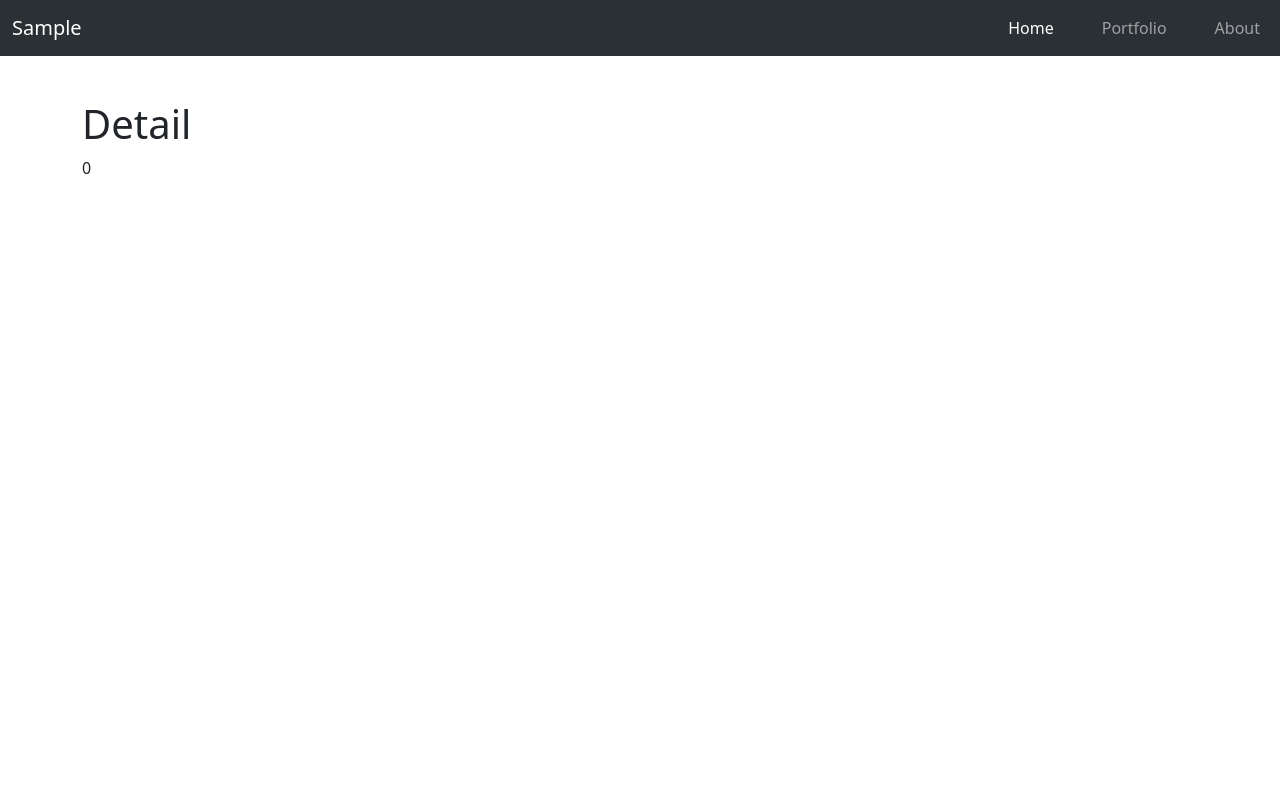
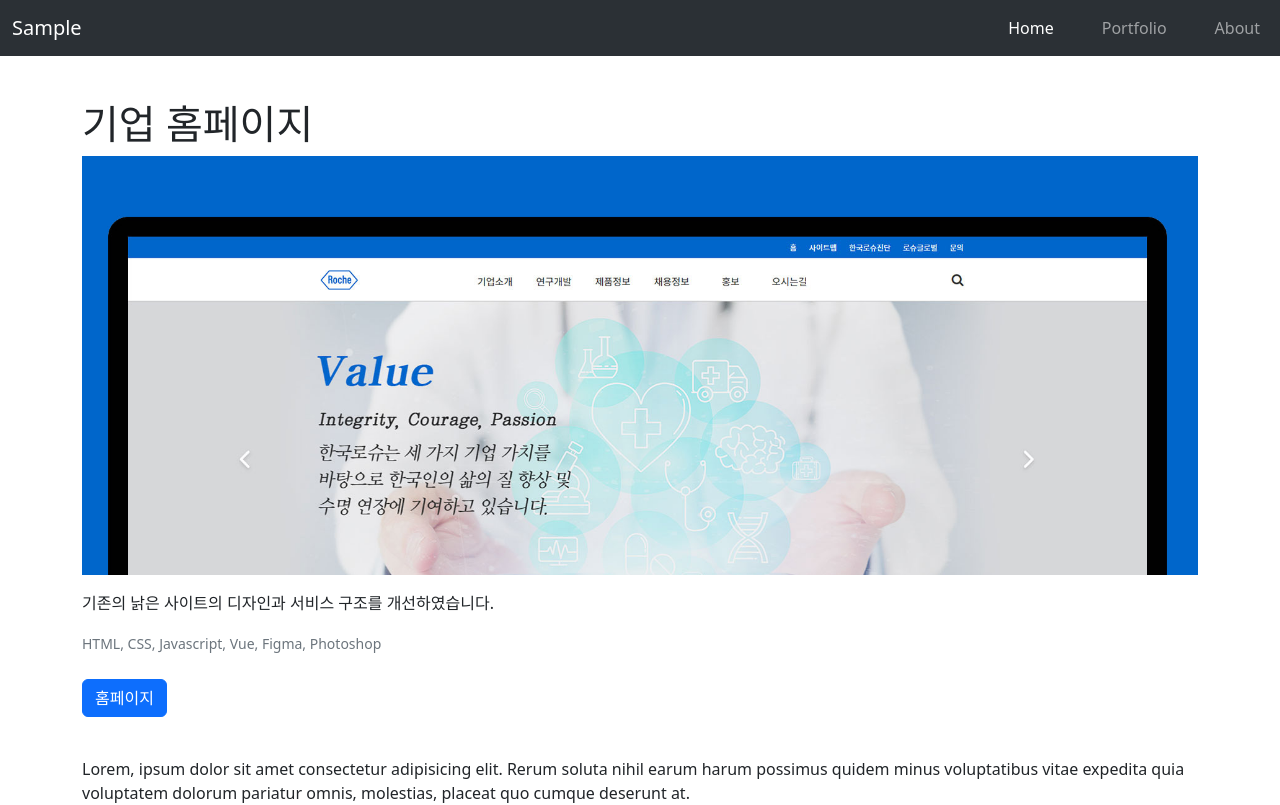
Before and after one commit to totorotail/portfolio, a Vue app: page /detail/0 in a window 1280 px wide. Shown: the top 805 px of the page. Built offline with nearby package versions, Linux system fonts and the light colour scheme.

Commit message:
feat: 상세페이지 구현

```diff
--- a/src/App.vue
+++ b/src/App.vue
@@ -1,10 +1,11 @@
 <script setup>
   import Navbar from './components/Navbar.vue';
+  import data from './assets/portfolio';
 </script>
 
 <template>
   <Navbar />
-  <router-view />
+  <router-view :data="data" />
 
 </template>
 
--- a/src/components/Detail.vue
+++ b/src/components/Detail.vue
@@ -1,14 +1,52 @@
 <template>
     <section id="detail" class="container">
-      <h1>Detail</h1>
-      {{ $route.params.id }}
+      <h1>{{ data[$route.params.id].title }}</h1>
+      <article class="pb-5">
+        <img
+          :src="`${data[$route.params.id].imgUrl}`"
+          :alt="`${data[$route.params.id].title}`"
+        />
+        <p>{{ data[$route.params.id].desc }}</p>
+        <small class="text-secondary">{{ data[$route.params.id].skills }}</small>
+        <p>
+          <a
+            :href="`${data[$route.params.id].link}`"
+            class="btn btn-primary mt-4"
+            target="_blank"
+          >홈페이지
+          </a>
+        </p>
+        <br>
+        <p>Lorem, ipsum dolor sit amet consectetur adipisicing elit. Rerum soluta nihil earum harum possimus quidem minus voluptatibus vitae expedita quia voluptatem dolorum pariatur omnis, molestias, placeat quo cumque deserunt at.</p>
+        <p>Lorem ipsum dolor sit amet consectetur, adipisicing elit. Quos, consequatur. Alias dignissimos beatae sequi corrupti atque ducimus expedita optio voluptatum maiores nisi, vero nobis consequatur neque ut soluta nemo aliquam!</p>
+        <button @click="$router.back()" class="btn btn-secondary">돌아가기</button>
+      </article>
     </section>
   </template>
 
   <script setup>
-
+    const props = defineProps({
+      data: Array,
+    })
   </script>
 
-  <style>
+  <style lang="scss" scoped>
+    #detail h1 {
+      display: flex;
+      gap: 1rem;
+      align-items: center;
+      .badge {
+        font-size: small;
+      }
+    }
 
+    article {
+      img {
+        width: 100%;
+        aspect-ratio: 8/3;
+        object-fit: cover;
+        object-position: top;
+        margin-bottom: 1em;
+      }
+    }
   </style>
--- a/src/components/Portfolio.vue
+++ b/src/components/Portfolio.vue
@@ -6,14 +6,21 @@
         <img :src="item.imgUrl" alt="1">
         <h3>{{ item.title }}</h3>
         <p>{{ item.desc }}</p>
+        <small class="mb-3 text-secondary">{{  item.skills }}</small>
+        <router-link
+          class="btn btn-primary"
+          :to="'/detail/' + item.id"
+        >상세보기</router-link>
       </li>
     </ul>
   </section>
 </template>
 
 <script setup>
-  import data from '../assets/portfolio';
-  console.log(data);
+const props = defineProps({
+  data: Array,
+})
+console.log(props.data)
 </script>
 
 <style lang="scss">
@@ -33,6 +40,7 @@
         aspect-ratio: 16 / 9;
         object-fit: cover;
         object-position: top;
+        margin-bottom: 1em;
       }
       h4 { margin-top: 1rem; }
     }
```
Lines whose indentation alone changed are shown as unchanged.
